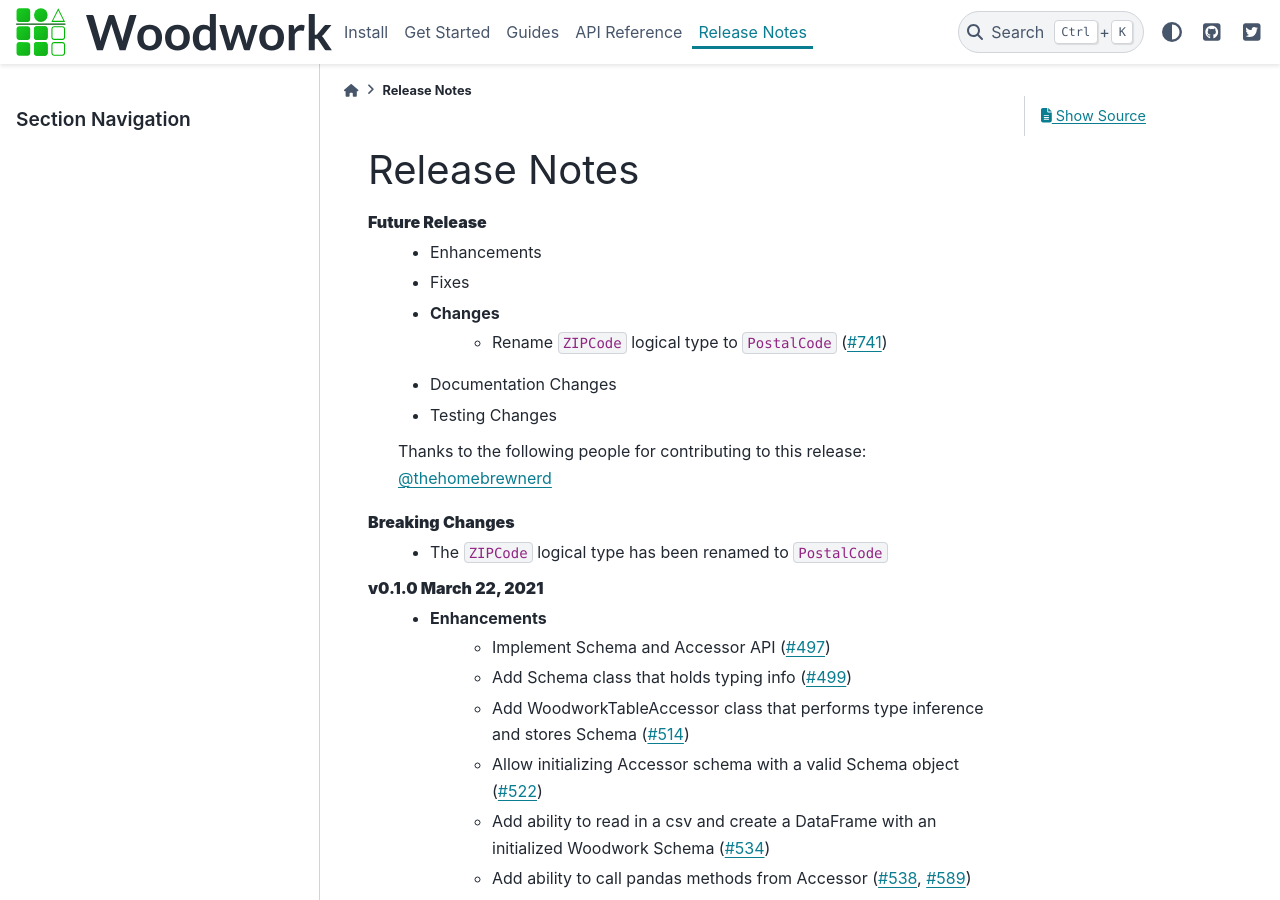
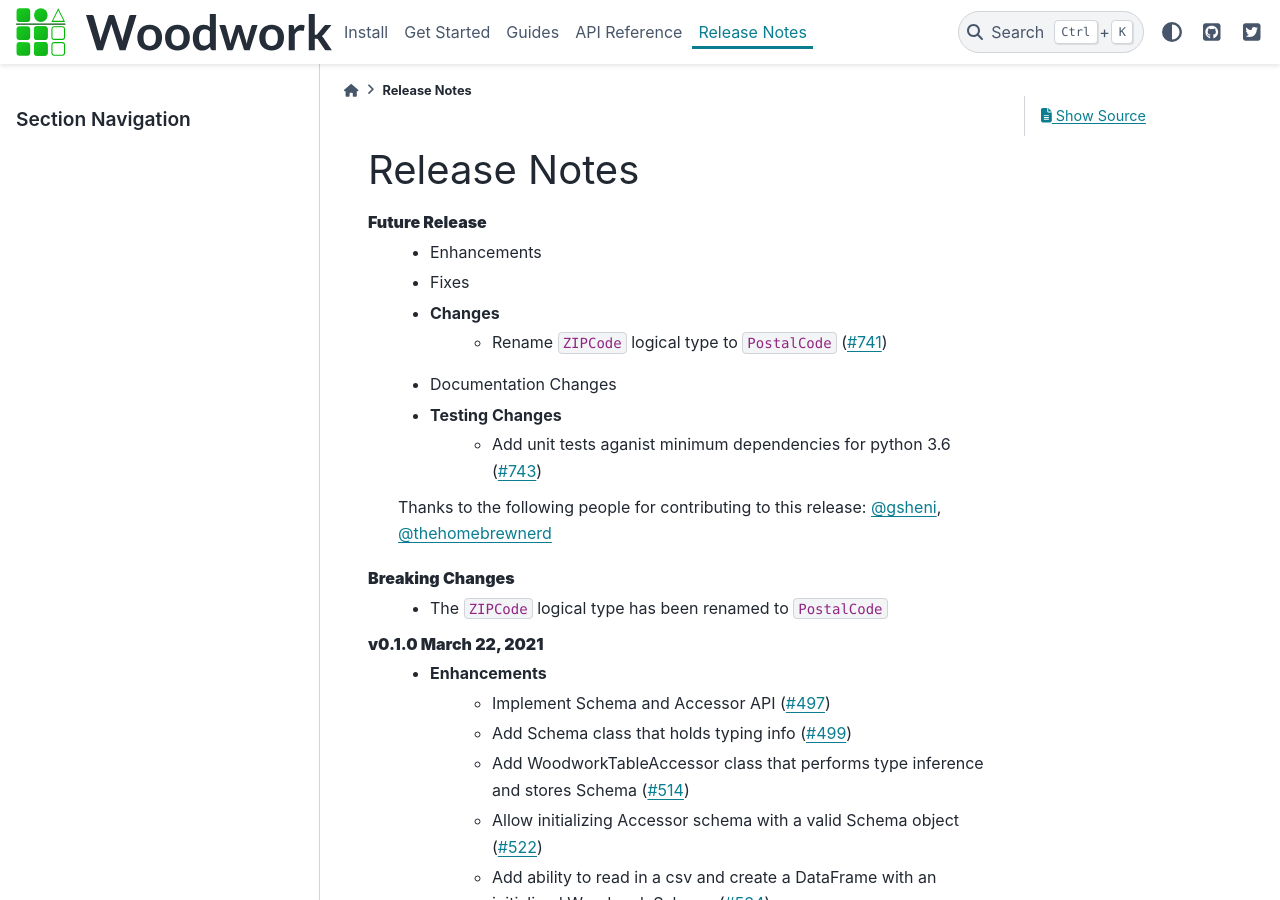
Before and after one commit to alteryx/woodwork, a Sphinx documentation site: the page built from docs/source/release_notes.rst, in a window 1280 px wide and 900 px high. Built offline with Sphinx 7.4.7 and the PyData theme 0.15.4, drawn with Linux system fonts in a browser that asks for light colours; comment, search, counter and statistics services are not loaded.

Commit message:
update release notes

```diff
--- a/docs/source/release_notes.rst
+++ b/docs/source/release_notes.rst
@@ -9,9 +9,10 @@ Release Notes
         * Rename ``ZIPCode`` logical type to ``PostalCode`` (:pr:`741`)
     * Documentation Changes
     * Testing Changes
+        * Add unit tests aganist minimum dependencies for python 3.6 (:pr:`743`)
 
     Thanks to the following people for contributing to this release:
-    :user:`thehomebrewnerd`
+    :user:`gsheni`, :user:`thehomebrewnerd`
 
 **Breaking Changes**
     * The ``ZIPCode`` logical type has been renamed to ``PostalCode``
```
